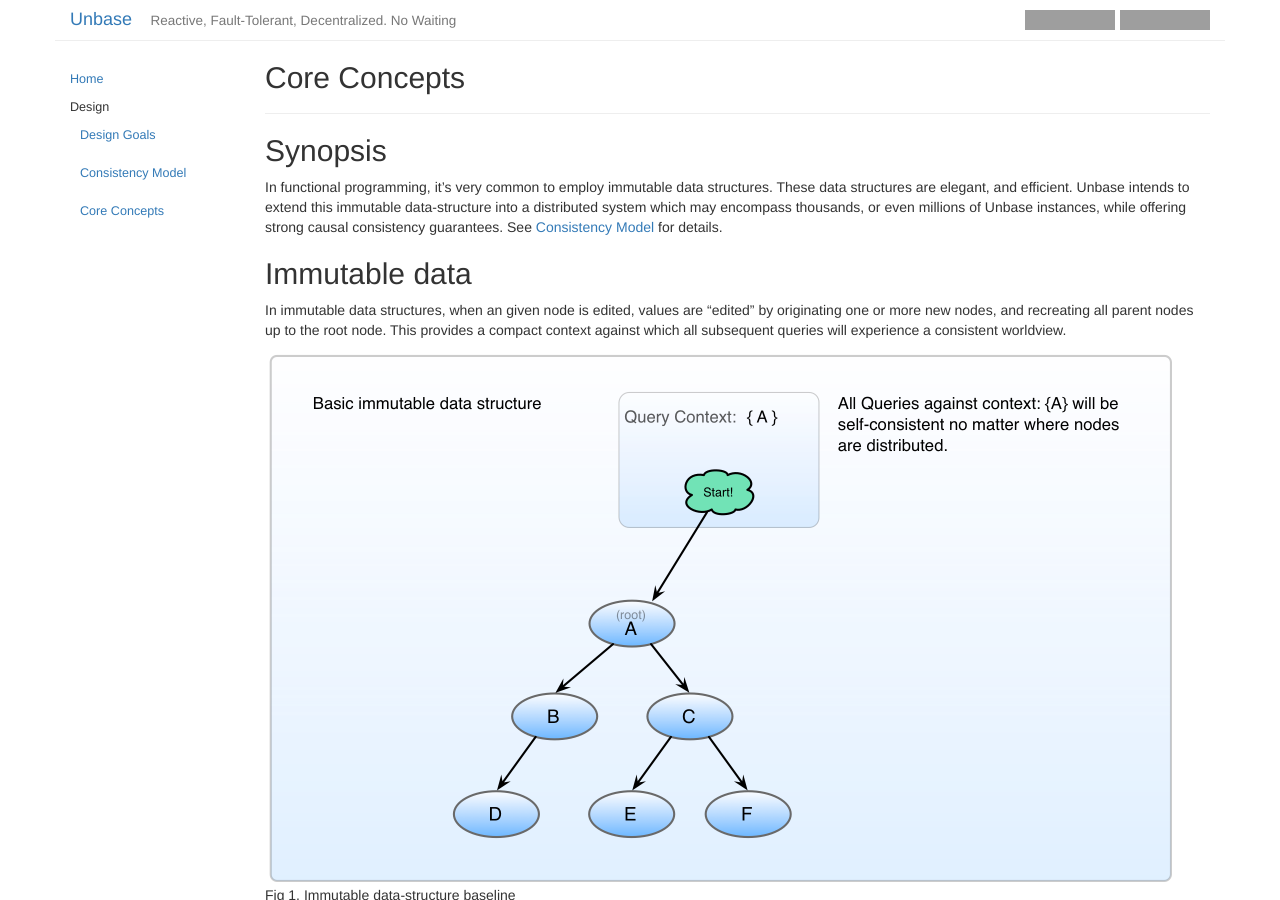
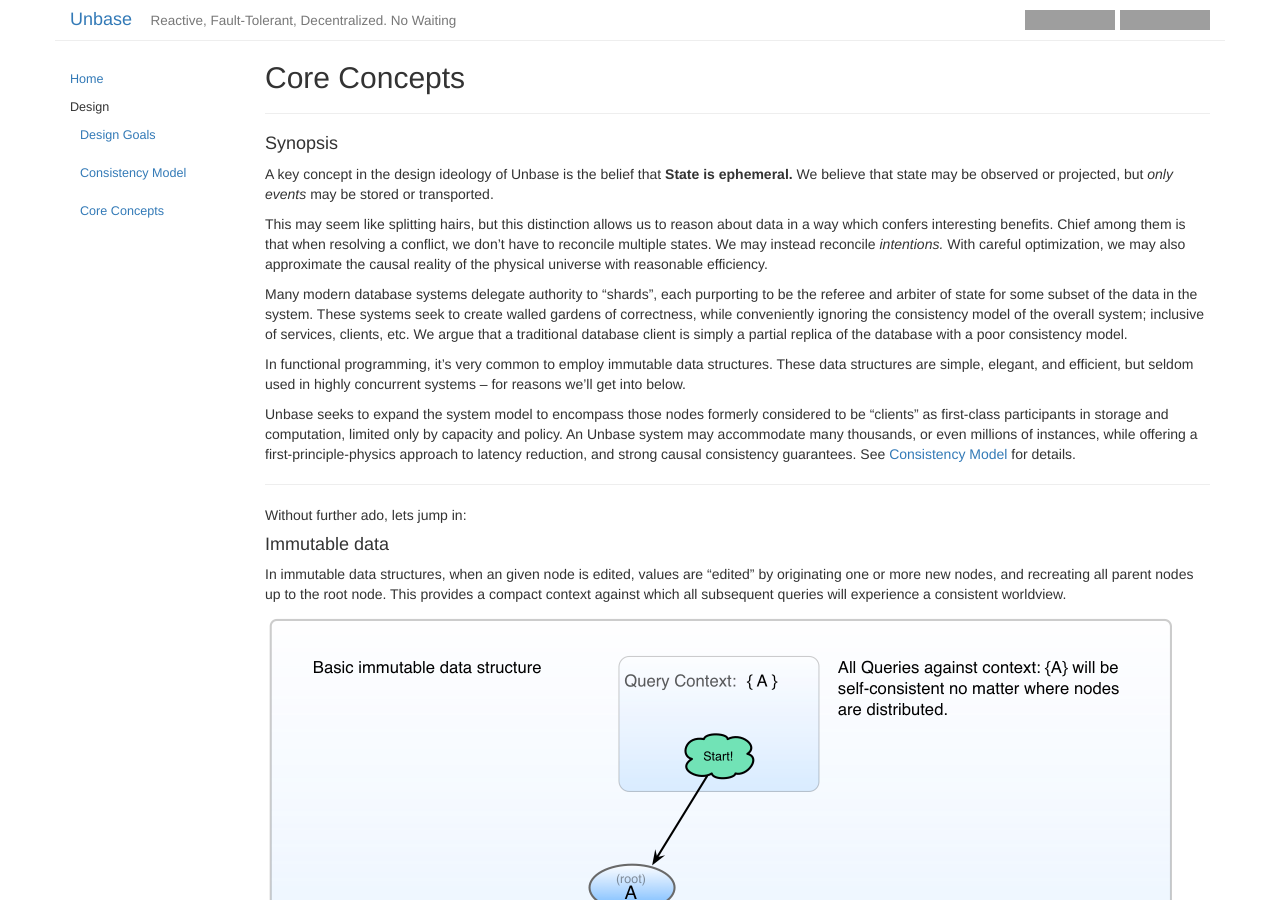
Before and after one commit to mindbeam/unbase, a Jekyll site: the page built from docs/design/core-concepts.md, in a window 1280 px wide and 900 px high. Built offline with Jekyll 4.4.1, drawn with Linux system fonts in a browser that asks for light colours; grey boxes are pictures that could not be loaded.

Commit message:
fixed homepage heading, rewrote Core concepts sysopsys

```diff
--- a/docs/design/core-concepts.md
+++ b/docs/design/core-concepts.md
@@ -5,13 +5,27 @@ category: design
 seq: 3
 ---
 
-## Synopsis
+#### Synopsis
 
-In functional programming, it's very common to employ immutable data structures.
-These data structures are elegant, and efficient. Unbase intends to extend this immutable data-structure into a distributed system which may encompass thousands, or even millions of Unbase instances, while offering strong causal consistency guarantees. See [Consistency Model](consistency-model) for details.
+A key concept in the design ideology of Unbase is the belief that **State is ephemeral.**
+We believe that state may be observed or projected, but *only events* may be stored or transported.
 
+This may seem like splitting hairs, but this distinction allows us to reason about data in a way which confers interesting benefits.
+Chief among them is that when resolving a conflict, we don't have to reconcile multiple states. We may instead reconcile *intentions.*
+With careful optimization, we may also approximate the causal reality of the physical universe with reasonable efficiency.
 
-## Immutable data
+Many modern database systems delegate authority to "shards", each purporting to be the referee and arbiter of state for some subset of the data in the system.
+These systems seek to create walled gardens of correctness, while conveniently ignoring the consistency model of the overall system; inclusive of services, clients, etc. We argue that a traditional database client is simply a partial replica of the database with a poor consistency model.
+
+In functional programming, it's very common to employ immutable data structures. These data structures are simple, elegant, and efficient, but seldom used in highly concurrent systems – for reasons we'll get into below.
+
+Unbase seeks to expand the system model to encompass those nodes formerly considered to be "clients" as first-class participants in storage and computation, limited only by capacity and policy. An Unbase system may accommodate many thousands, or even millions of instances, while offering a first-principle-physics approach to latency reduction, and strong causal consistency guarantees. See [Consistency Model](consistency-model) for details.
+
+----
+
+Without further ado, lets jump in:
+
+#### Immutable data
 
 In immutable data structures, when an given node is edited, values are "edited" by originating one or more new nodes, and recreating all parent nodes up to the root node. This provides a compact context against which all subsequent queries will experience a consistent worldview.
 
@@ -28,19 +42,19 @@ TODO<br>
 Fig 4. Avoiding Write Amplification through probability-based merging
 
 
-## Probability-based merging
+#### Probability-based merging
 
 The downside of immutable data structure approach is that multiple editors in the system would cause a bunch of new intermediate and root nodes to be created. This wold eventually stabilize for a given set of e=ve
 
-## Sparse vector clock (Beacons)
+#### Sparse vector clock (Beacons)
 
 TODO: Similar to interval tree clocks --
 Assume you had a vector clock of unlimited width, and comparing vector clock readings is cheap.
 Employ a distributed index tree as a way to locate
 
-## Indexes
+#### Indexes
 
-## Causal Context
+#### Causal Context
 
 
 
```
Also changed, not shown: docs/index.md (+2 -4 lines).
